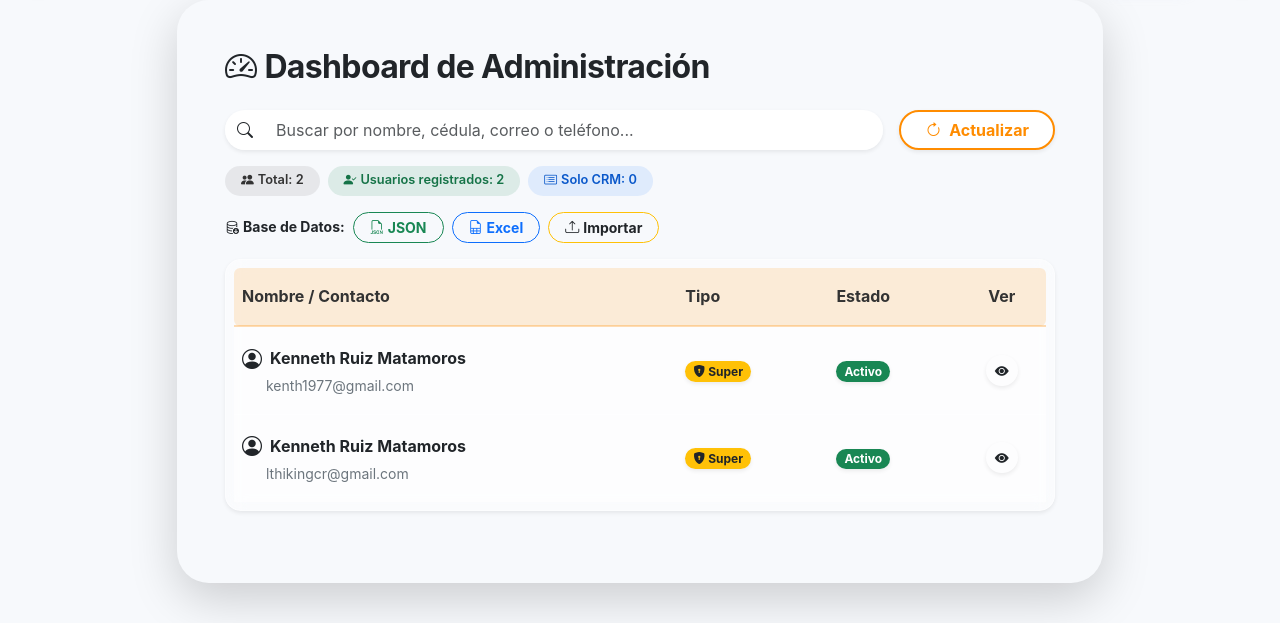
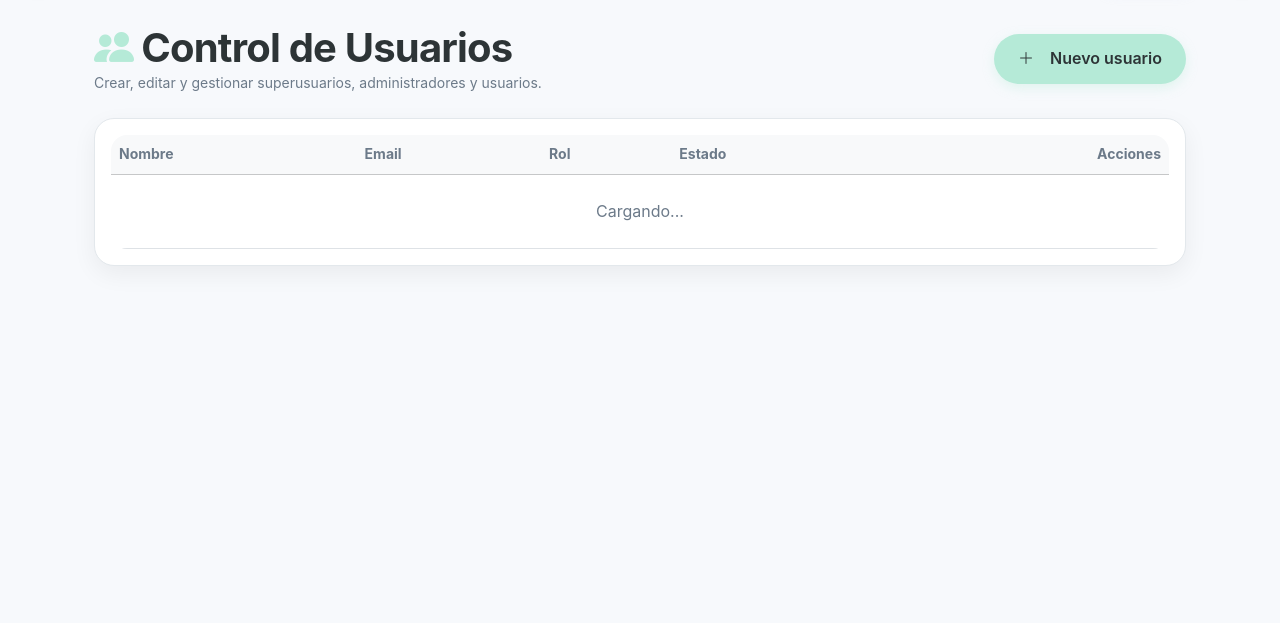
Before and after one commit to kerm1977/flaskPlantillaConectividad, a Flask app: page /dashboard in a window 1280 px wide. Shown: the part 72-695 px from the top of the page. Run offline with Flask 3, Linux system fonts and the light colour scheme; the visitor is signed in with stand-in values (Sample User, id 1); data comes from the database, SQL or seed files in the repository; data that the repository does not hold is empty; some libraries are stand-ins or nearby versions.

Commit message:
Agrega dashboard de control de usuarios con CRUD

```diff
--- a/templates/dashboard.html
+++ b/templates/dashboard.html
@@ -1,13 +1,37 @@
-<!-- Vista: dashboard.html -->
-{% extends "base.html" %}
+{% extends 'base.html' %}
+{% block content %}
+<div class="container py-4">
+    <div class="d-flex justify-content-between align-items-center mb-4">
+        <div>
+            <h1 class="fw-bold text-main mb-0"><i class="bi bi-people-fill pastel-icon-mint me-2"></i>Control de Usuarios</h1>
+            <p class="text-muted-pastel small mb-0">Crear, editar y gestionar superusuarios, administradores y usuarios.</p>
+        </div>
+        <button class="btn-pastel rounded-pill" data-bs-toggle="modal" data-bs-target="#userModal" onclick="openCreateUser()">
+            <i class="bi bi-plus-lg me-2"></i>Nuevo usuario
+        </button>
+    </div>
 
-{% block content %}
-<script src="{{ url_for('static', filename='js/xlsx.full.min.js') }}"></script>
+    <div class="card-pastel p-3">
+        <div class="table-responsive rounded-4">
+            <table class="table table-hover align-middle mb-0" id="usersTable">
+                <thead class="table-light">
+                    <tr>
+                        <th class="text-muted-pastel small fw-bold">Nombre</th>
+                        <th class="text-muted-pastel small fw-bold">Email</th>
+                        <th class="text-muted-pastel small fw-bold">Rol</th>
+                        <th class="text-muted-pastel small fw-bold">Estado</th>
+                        <th class="text-muted-pastel small fw-bold text-end">Acciones</th>
+                    </tr>
+                </thead>
+                <tbody id="usersBody">
+                    <tr><td colspan="5" class="text-center text-muted-pastel py-4">Cargando...</td></tr>
+                </tbody>
+            </table>
+        </div>
+    </div>
+</div>
 
-{% include 'partials/dashboard_styles.html' %}
-
-{% include 'partials/dashboard_content.html' %}
-
-{% include 'partials/dashboard_script.html' %}
-
+<script>window.currentUserId = {{ session.get('user_id', 'null') }};</script>
+{% include 'partials/dashboard_user_modal.html' %}
+{% include 'partials/dashboard_users_scripts.html' %}
 {% endblock %}
--- a/templates/partials/base_admin_tools.html
+++ b/templates/partials/base_admin_tools.html
@@ -17,6 +17,8 @@
         <li><a class="dropdown-item fw-semibold rounded d-flex align-items-center py-2" href="/formularios"><i class="bi bi-clipboard-data pastel-icon-coral me-2 fs-5"></i>Formularios</a></li>
         <li><hr class="dropdown-divider opacity-25"></li>
         <li><a class="dropdown-item fw-semibold rounded d-flex align-items-center py-2" href="/admin/rifas"><i class="bi bi-ticket-perforated pastel-icon-lemon me-2 fs-5"></i>Rifas</a></li>
+    <li><hr class="dropdown-divider opacity-25"></li>
+        <li><a class="dropdown-item fw-semibold rounded d-flex align-items-center py-2" href="/dashboard"><i class="bi bi-people pastel-icon-mint me-2 fs-5"></i>Control de Usuarios</a></li>
     </ul>
 </div>
 {% endif %}
--- /dev/null
+++ b/templates/partials/dashboard_user_modal.html
@@ -0,0 +1,56 @@
+<div class="modal fade" id="userModal" tabindex="-1" aria-hidden="true">
+    <div class="modal-dialog modal-dialog-centered">
+        <div class="modal-content border-0 card-pastel" style="border-radius:1.5rem;">
+            <div class="modal-header border-0">
+                <h5 class="modal-title fw-bold text-main" id="userModalLabel">Nuevo usuario</h5>
+                <button type="button" class="btn-close" data-bs-dismiss="modal" aria-label="Cerrar"></button>
+            </div>
+            <div class="modal-body">
+                <form id="userForm" class="form-pastel text-start" enctype="multipart/form-data">
+                    <input type="hidden" id="u_id" name="u_id">
+                    <div class="row g-3">
+                        <div class="col-12 col-md-6">
+                            <label class="form-label text-muted-pastel small fw-bold">Nombre</label>
+                            <input type="text" class="form-control" id="u_name" name="name" required>
+                        </div>
+                        <div class="col-12 col-md-6">
+                            <label class="form-label text-muted-pastel small fw-bold">Apellido 1</label>
+                            <input type="text" class="form-control" id="u_last_name_1" name="last_name_1" required>
+                        </div>
+                        <div class="col-12 col-md-6">
+                            <label class="form-label text-muted-pastel small fw-bold">Apellido 2</label>
+                            <input type="text" class="form-control" id="u_last_name_2" name="last_name_2">
+                        </div>
+                        <div class="col-12 col-md-6">
+                            <label class="form-label text-muted-pastel small fw-bold">Email</label>
+                            <input type="email" class="form-control" id="u_email" name="email" required>
+                        </div>
+                        <div class="col-12 col-md-6">
+                            <label class="form-label text-muted-pastel small fw-bold">Teléfono</label>
+                            <input type="tel" class="form-control" id="u_phone" name="phone">
+                        </div>
+                        <div class="col-12 col-md-6">
+                            <label class="form-label text-muted-pastel small fw-bold">Rol</label>
+                            <select class="form-select" id="u_role" name="role" required>
+                                <option value="Usuario">Usuario</option>
+                                <option value="Colaborador">Colaborador</option>
+                                <option value="Administrador 2">Administrador 2</option>
+                                <option value="Administrador 1">Administrador 1</option>
+                                <option value="Superusuario">Superusuario</option>
+                            </select>
+                        </div>
+                        <div class="col-12" id="passwordWrap">
+                            <label class="form-label text-muted-pastel small fw-bold">Contraseña</label>
+                            <input type="password" class="form-control" id="u_password" name="password" placeholder="Dejar en blanco para no cambiar">
+                        </div>
+                    </div>
+                    <div id="userMsg" class="mt-3 small text-center"></div>
+                </form>
+            </div>
+            <div class="modal-footer border-0 pt-0">
+                <button type="button" class="btn-pastel btn-outline-pastel rounded-pill" data-bs-dismiss="modal">Cancelar</button>
+                <button type="button" class="btn-pastel rounded-pill" onclick="saveUser()">Guardar</button>
+            </div>
+        </div>
+    </div>
+</div>
--- /dev/null
+++ b/templates/partials/dashboard_users_scripts.html
@@ -0,0 +1,110 @@
+<script>
+let users = [];
+const roleColors = {
+    'Superusuario': 'bg-danger bg-opacity-25 text-danger',
+    'Administrador 1': 'bg-warning bg-opacity-25 text-warning-emphasis',
+    'Administrador 2': 'bg-info bg-opacity-25 text-info-emphasis',
+    'Colaborador': 'bg-secondary bg-opacity-25 text-secondary',
+    'Usuario': 'bg-light text-muted'
+};
+
+async function loadUsers(){
+    const res = await fetch('/api/admin/users');
+    if(!res.ok){ showMsg('Error cargando usuarios','danger'); return; }
+    users = await res.json();
+    renderUsers();
+}
+
+function renderUsers(){
+    const tb = document.getElementById('usersBody');
+    if(!users.length){ tb.innerHTML='<tr><td colspan="5" class="text-center text-muted-pastel py-4">No hay usuarios</td></tr>'; return; }
+    tb.innerHTML = users.map(u => {
+        const roleClass = roleColors[u.role] || 'bg-light text-muted';
+        const statusBadge = u.status === 'Activo' ? 'bg-success bg-opacity-25 text-success' : 'bg-secondary bg-opacity-25 text-muted';
+        const isSelf = u.id == (window.currentUserId || null);
+        return \`<tr>
+            <td class="fw-semibold text-main">\${u.name} \${u.last_name_1 || ''}</td>
+            <td class="text-muted-pastel small">\${u.email}</td>
+            <td><span class="badge rounded-pill \${roleClass}">\${u.role}</span></td>
+            <td><span class="badge rounded-pill \${statusBadge}">\${u.status}</span></td>
+            <td class="text-end">
+                <button class="btn btn-sm btn-pastel btn-pastel-lavender rounded-pill me-1" onclick="openEditUser(\${u.id})"><i class="bi bi-pencil"></i></button>
+                <button class="btn btn-sm btn-pastel btn-pastel-rose rounded-pill" onclick="deleteUser(\${u.id})" \${isSelf ? 'disabled title="No puedes eliminarte"' : ''}><i class="bi bi-trash"></i></button>
+            </td>
+        </tr>\`;
+    }).join('');
+}
+
+function openCreateUser(){
+    document.getElementById('userForm').reset();
+    document.getElementById('u_id').value = '';
+    document.getElementById('u_password').placeholder = 'Contraseña';
+    document.getElementById('passwordWrap').classList.remove('d-none');
+    document.getElementById('userModalLabel').textContent = 'Nuevo usuario';
+    document.getElementById('userMsg').textContent = '';
+}
+
+function openEditUser(id){
+    const u = users.find(x => x.id === id);
+    if(!u) return;
+    document.getElementById('u_id').value = u.id;
+    document.getElementById('u_name').value = u.name;
+    document.getElementById('u_last_name_1').value = u.last_name_1;
+    document.getElementById('u_last_name_2').value = u.last_name_2 || '';
+    document.getElementById('u_email').value = u.email;
+    document.getElementById('u_phone').value = u.phone || '';
+    document.getElementById('u_role').value = u.role;
+    document.getElementById('u_password').value = '';
+    document.getElementById('u_password').placeholder = 'Dejar en blanco para no cambiar';
+    document.getElementById('passwordWrap').classList.remove('d-none');
+    document.getElementById('userModalLabel').textContent = 'Editar usuario';
+    document.getElementById('userMsg').textContent = '';
+    new bootstrap.Modal(document.getElementById('userModal')).show();
+}
+
+async function saveUser(){
+    const id = document.getElementById('u_id').value;
+    const payload = {
+        name: document.getElementById('u_name').value.trim(),
+        last_name_1: document.getElementById('u_last_name_1').value.trim(),
+        last_name_2: document.getElementById('u_last_name_2').value.trim(),
+        email: document.getElementById('u_email').value.trim().toLowerCase(),
+        phone: document.getElementById('u_phone').value.trim(),
+        role: document.getElementById('u_role').value
+    };
+    const pass = document.getElementById('u_password').value;
+    if(pass) payload.password = pass;
+
+    let res;
+    if(id){
+        const fd = new FormData();
+        Object.keys(payload).forEach(k => fd.append(k, payload[k]));
+        res = await fetch('/api/admin/update_user/' + id, {method:'POST', body:fd});
+    } else {
+        if(!pass){ showMsg('La contraseña es obligatoria para nuevos usuarios','danger'); return; }
+        res = await fetch('/api/admin/create_user', {method:'POST', headers:{'Content-Type':'application/json'}, body:JSON.stringify(payload)});
+    }
+    const json = await res.json();
+    if(res.ok){
+        bootstrap.Modal.getInstance(document.getElementById('userModal')).hide();
+        await loadUsers();
+    } else {
+        showMsg(json.error || 'Error al guardar','danger');
+    }
+}
+
+function showMsg(text, color){
+    const msg = document.getElementById('userMsg');
+    msg.textContent = text;
+    msg.className = 'mt-3 small text-' + color;
+}
+
+async function deleteUser(id){
+    if(!confirm('¿Eliminar este usuario?')) return;
+    const res = await fetch('/api/admin/delete_user/' + id, {method:'DELETE'});
+    if(res.ok) await loadUsers();
+    else alert('Error al eliminar');
+}
+
+document.addEventListener('DOMContentLoaded', loadUsers);
+</script>
```
Also changed, not shown: routes/admin_actions.py (+40 -1 lines).
